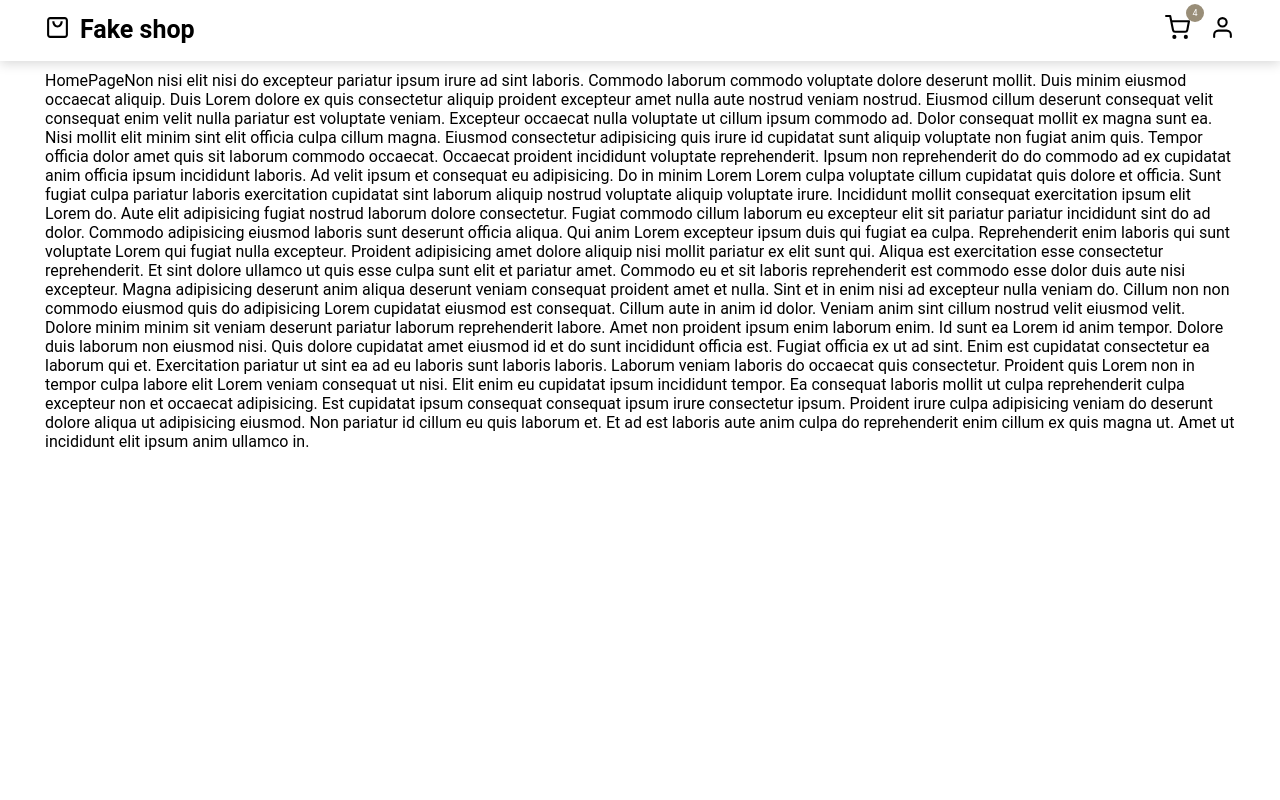
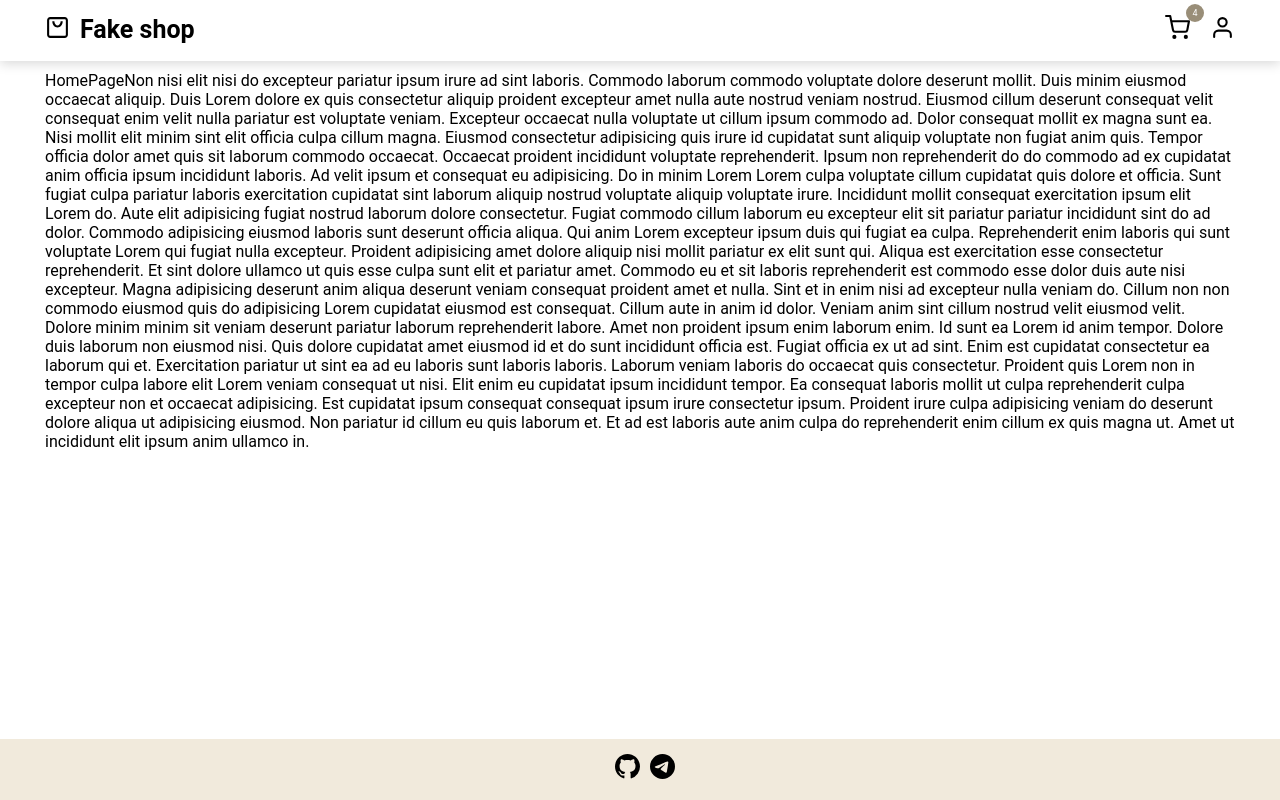
Before and after one commit to AlexLukoyanov/fake_shop_react_ts_rtk, a React (Create React App) app: page / in a window 1280 px wide. Built offline with nearby package versions, Linux system fonts and the light colour scheme.

Commit message:
feat: added footer component

```diff
--- /dev/null
+++ b/src/components/footer/Footer.module.scss
@@ -0,0 +1,23 @@
+.footer {
+  background-color: #f1eadc;
+  display: flex;
+  justify-content: center;
+  padding: 10px 0;
+}
+
+.contacts {
+  align-items: center;
+  display: flex;
+  font-size: 25px;
+
+  a {
+    display: inline-block;
+    margin-left: 10px;
+
+    &:hover {
+      color: var(--hoverColor);
+      cursor: pointer;
+      transition: 0.3s all ease;
+    }
+  }
+}
--- /dev/null
+++ b/src/components/footer/Footer.tsx
@@ -0,0 +1,25 @@
+import styles from './Footer.module.scss';
+import { BsGithub, BsTelegram } from 'react-icons/bs';
+const Footer = () => {
+  return (
+    <footer className={styles.footer}>
+      <div className="container">
+        <div className={styles.contacts}>
+          <span>
+            <a href="https://github.com/AlexLukoyanov">
+              {' '}
+              <BsGithub />
+            </a>
+          </span>
+          <span>
+            <a href="https://t.me/Alex_Lukoyanov">
+              <BsTelegram />
+            </a>
+          </span>
+        </div>
+      </div>
+    </footer>
+  );
+};
+
+export default Footer;
--- a/src/components/header/Header.module.scss
+++ b/src/components/header/Header.module.scss
@@ -1,18 +1,18 @@
 .header {
+  background-color: #ffff;
+  box-shadow: 0 3px 11px 0 rgb(0 0 0 / 15%);
   position: fixed;
-  z-index: 100;
   top: 0;
   width: 100%;
-  background-color: #ffff;
-  box-shadow: 0 3px 11px 0 rgb(0 0 0 / 15%);
+  z-index: 100;
 }
 
 .header_wrapper {
+  align-items: center;
   display: flex;
   flex-direction: row;
   justify-content: space-between;
   padding: 10px 0;
-  align-items: center;
 }
 
 .header_logo {
@@ -24,13 +24,13 @@
   }
 
   h1 {
+    font-size: 20px;
     margin: 0 0 0 10px;
-    font-size: 20px;
 
     &:hover {
       color: var(--hoverColor);
+      cursor: pointer;
       transition: 0.3s all ease;
-      cursor: pointer;
     }
   }
 
--- a/src/components/header/nav/Nav.module.scss
+++ b/src/components/header/nav/Nav.module.scss
@@ -10,8 +10,8 @@
 
     &:hover {
       color: var(--hoverColor);
+      cursor: pointer;
       transition: 0.3s all ease;
-      cursor: pointer;
     }
   }
 
@@ -26,17 +26,17 @@
   position: relative;
 
   div {
-    position: absolute;
-    display: flex;
-    justify-content: center;
-    color: #fff;
-    width: 18px;
-    height: 18px;
-    font-size: 9px;
-    top: -11px;
-    right: -14px;
     align-items: center;
     background: #998e78;
     border-radius: 50px;
+    color: #fff;
+    display: flex;
+    font-size: 9px;
+    height: 18px;
+    justify-content: center;
+    position: absolute;
+    right: -14px;
+    top: -11px;
+    width: 18px;
   }
 }
--- /dev/null
+++ b/src/components/layout/Layout.module.scss
@@ -0,0 +1,5 @@
+.layout {
+  display: flex;
+  flex-direction: column;
+  height: 100vh;
+}
--- a/src/components/layout/Layout.tsx
+++ b/src/components/layout/Layout.tsx
@@ -1,11 +1,14 @@
 import { Outlet } from 'react-router-dom';
+import Footer from '../footer/Footer';
 import Header from '../header/Header';
+import styles from './Layout.module.scss';
 
 const Layout = () => {
   return (
-    <div>
+    <div className={styles.layout}>
       <Header />
       <Outlet />
+      <Footer />
     </div>
   );
 };
--- a/src/global.scss
+++ b/src/global.scss
@@ -1,37 +1,38 @@
 body {
-  margin: 0;
   font-family:
     -apple-system,
     BlinkMacSystemFont,
-    "Segoe UI",
+    'Segoe UI',
     Roboto,
     Oxygen,
     Ubuntu,
     Cantarell,
-    "Fira Sans",
-    "Droid Sans",
-    "Helvetica Neue",
+    'Fira Sans',
+    'Droid Sans',
+    'Helvetica Neue',
     sans-serif;
   -webkit-font-smoothing: antialiased;
   -moz-osx-font-smoothing: grayscale;
+  height: 100%;
+  margin: 0;
+  padding: 0;
 }
 
 * {
+  box-sizing: border-box;
   font-family: Roboto, sans-serif;
-  box-sizing: border-box;
+  -webkit-tap-highlight-color: transparent;
 
   &:focus-visible {
+    border-radius: 2px;
     outline: 3px solid #34414b;
-    border-radius: 2px;
   }
-
-  -webkit-tap-highlight-color: transparent;
 }
 
 a {
   color: inherit;
+  cursor: default;
   text-decoration: none;
-  cursor: default;
 }
 
 ul {
@@ -44,6 +45,7 @@ li {
 }
 
 .page {
+  flex: 1 1 auto;
   margin-top: 50px;
 }
 
```
Also changed, not shown: package.json (+7 -2 lines), .stylelintrc.json, 1 other file (tests, documents, lock files or other folders).
